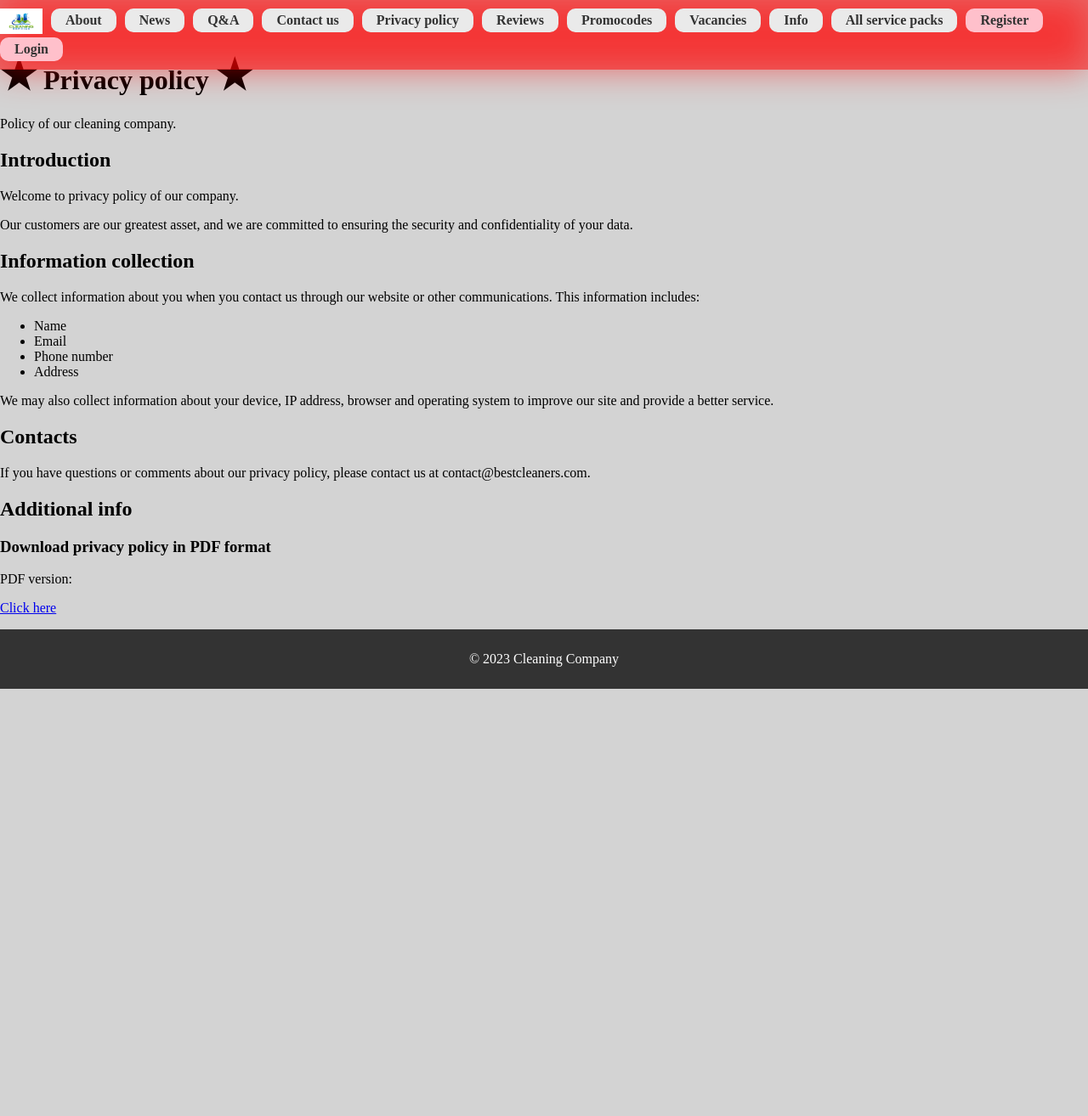
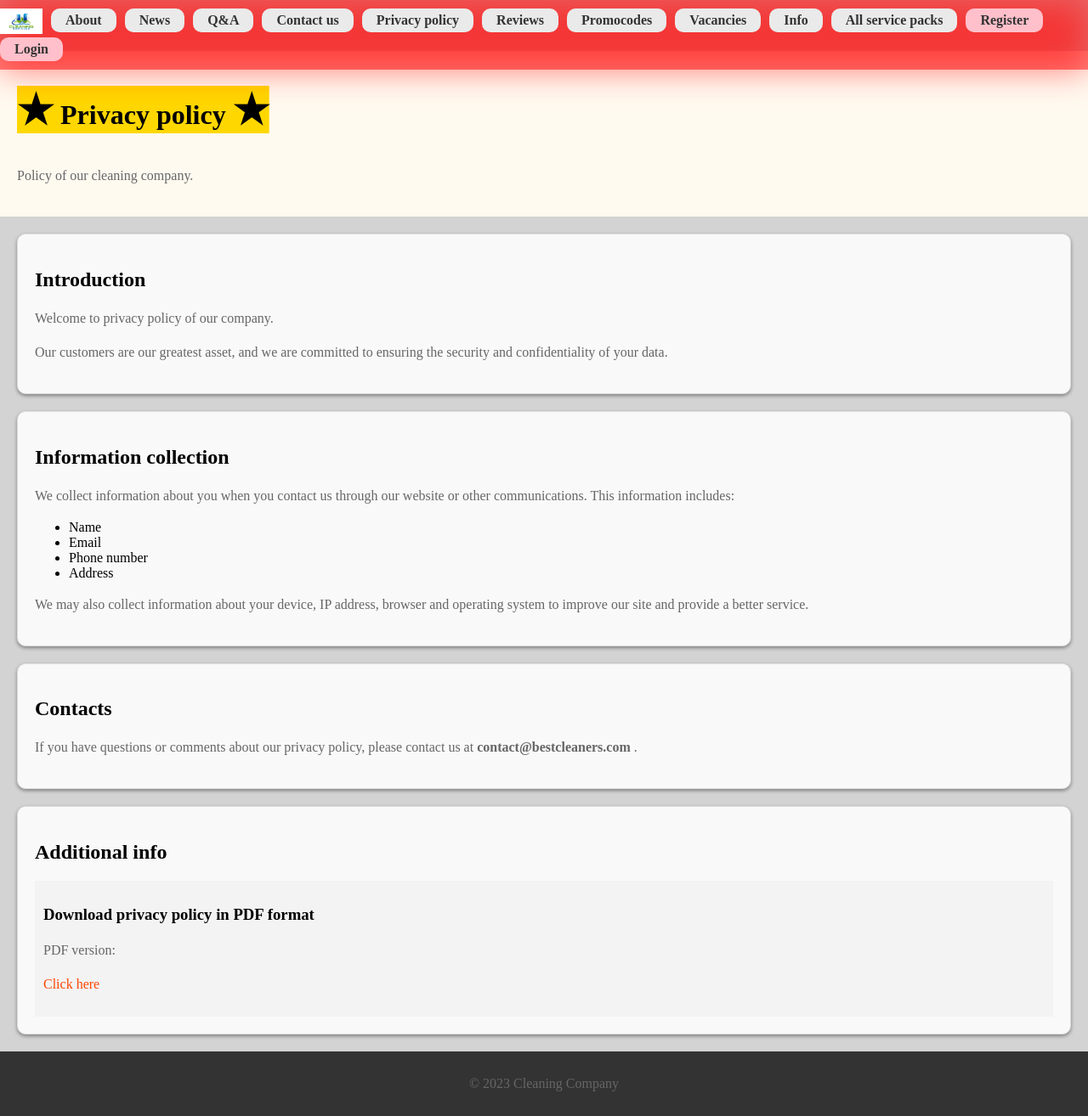
Before and after one commit to Egorallo/CleaningCompany, a Django app: page /policy/ in a window 1280 px wide. Shown: the whole page at 85% size. Before the commit the page ends 811 px from the top, so only its background shows below. Run offline with Django 4.2, Linux system fonts and the light colour scheme.

Commit message:
added styles for privacy policy page

```diff
--- a/newvision/static/newvision/css/policy.css
+++ b/newvision/static/newvision/css/policy.css
@@ -7,3 +7,45 @@
     content: "\2605";
     font-size: 150%;
 }
+
+header {
+    background-color: floralwhite;
+    padding: 20px;
+}
+
+/* Style the h1 element with a star symbol */
+.h1-star {
+    display: inline-block;
+    background: linear-gradient(to right, transparent 50%, gold 50%);
+    background-size: 200% 100%;
+    background-position: right bottom;
+    transition: background-position 0.3s;
+}
+
+.h1-star:hover {
+    background-position: left bottom;
+}
+
+section {
+    margin: 20px;
+    padding: 20px;
+    border-radius: 10px;
+    border: 1px solid #ddd;
+    background-color: #f9f9f9;
+    box-shadow: 0 2px 4px rgba(0, 0, 0, 0.4);
+}
+
+p {
+    color: #666;
+    line-height: 1.5;
+}
+
+aside {
+    background-color: #f3f3f3;
+    padding: 10px;
+}
+
+aside a {
+    color: orangered;
+    text-decoration: none;
+}
--- a/newvision/templates/newvision/policy.html
+++ b/newvision/templates/newvision/policy.html
@@ -30,7 +30,7 @@
     </section>
     <section>
         <h2>Contacts</h2>
-        <p>If you have questions or comments about our privacy policy, please contact us at contact@bestcleaners.com.</p>
+        <p>If you have questions or comments about our privacy policy, please contact us at <strong> contact@bestcleaners.com </strong>.</p>
     </section>
 
     <section>
```
